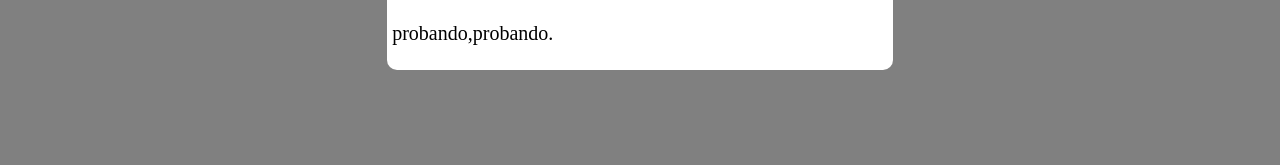
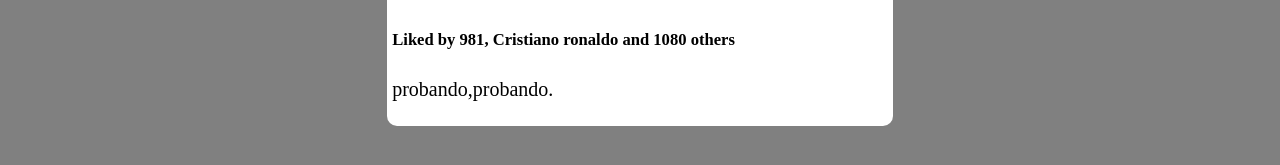
Before and after one commit to 4GeeksAcademy/instaPost-fs-115-AZG-primer-proyecto, a plain HTML site: page index.html in a window 1280 px wide. Shown: the part 561-726 px from the top of the page. Drawn offline with Linux system fonts and the light colour scheme.

Commit message:
proyecto finalizado

```diff
--- a/index.html
+++ b/index.html
@@ -42,8 +42,12 @@
             </div>
         </div>
         <div class="texto">
-            <p>probando,probando.</p>
+            <div class="card-body">
+                <h5 class="card-body">Liked by 981, Cristiano ronaldo and 1080 others</h5>
+                <p>probando,probando.</p>
+            </div>
         </div>
+
     </div>
 
 
--- a/styles.css
+++ b/styles.css
@@ -19,7 +19,6 @@ body {
 .cabecera {
     margin: 20px;
     display: flex;
-    text-align: start;
     justify-content: space-between;
 
 }
```
